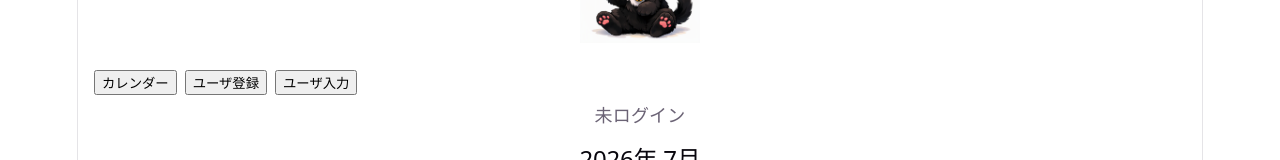
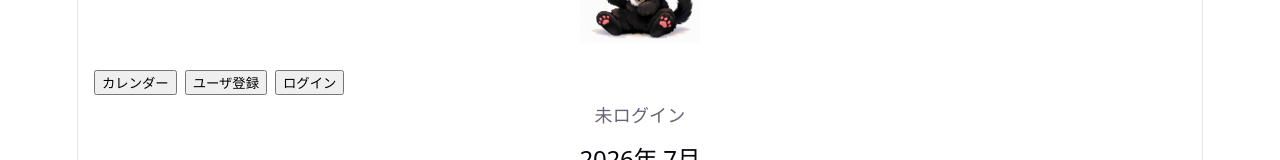
Before and after one commit to maki0315-1617/ronron-app, a React (Vite) app: page / in a window 1280 px wide. Shown: the part 183-343 px from the top of the page. Built offline with nearby package versions, Linux system fonts and the light colour scheme.

Commit message:
ログイン修正

```diff
--- a/src/App.jsx
+++ b/src/App.jsx
@@ -41,7 +41,7 @@ const App = () => {
         >
           <button onClick={() => setScreen("calendar")}>カレンダー</button>
           <button onClick={() => setScreen("register")}>ユーザ登録</button>
-          <button onClick={() => setScreen("profile")}>ユーザ入力</button>
+          <button onClick={() => setScreen("profile")}>ログイン</button>
 
           {user && (
             <button
```
